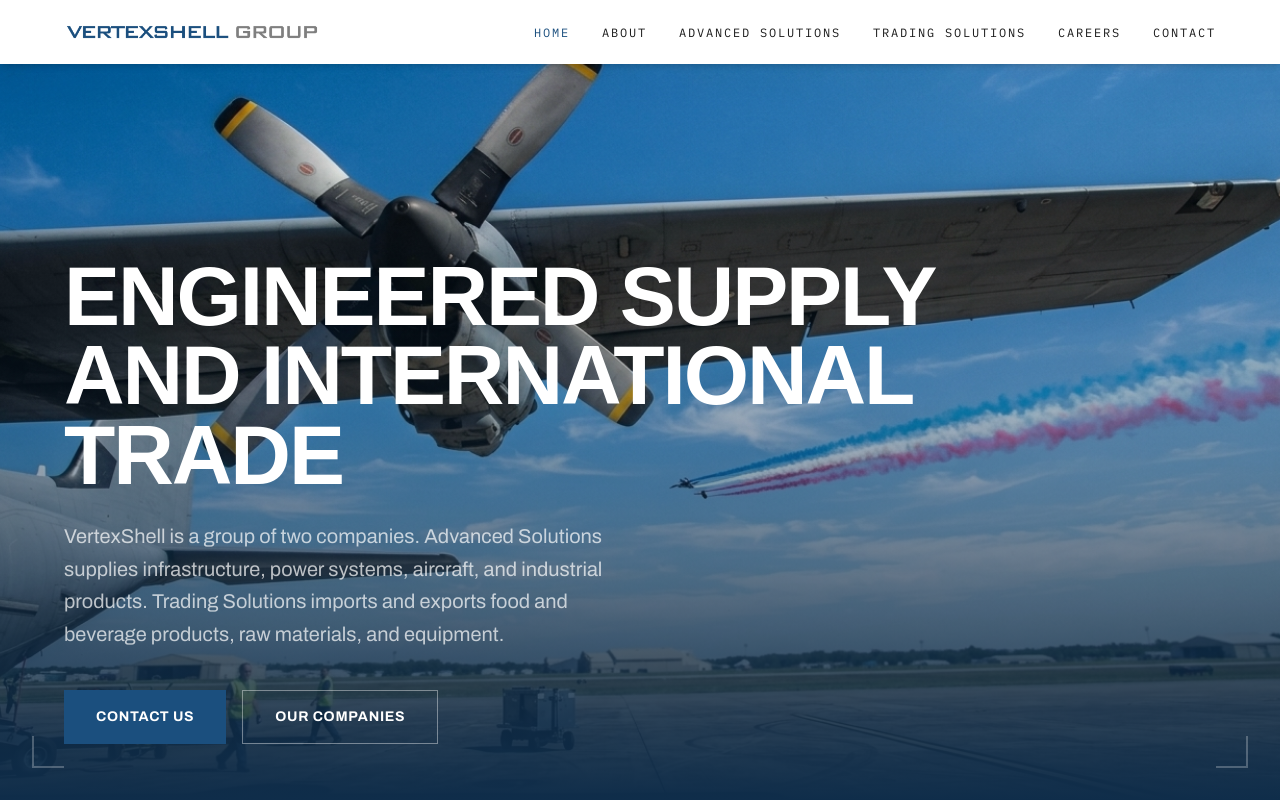
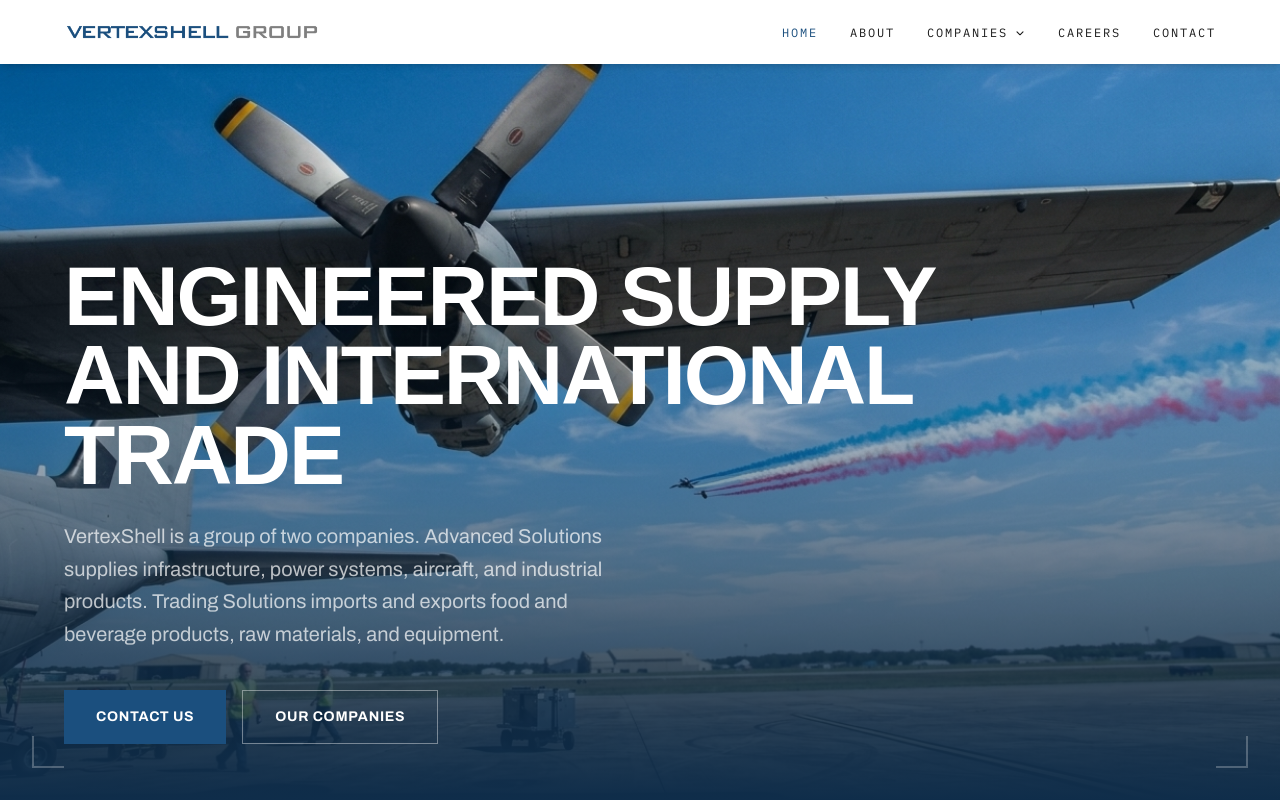
Before and after one commit to web-vx/vx-webapp, a Next.js app: page / in a window 1280 px wide. Shown: the top 800 px of the page. Built offline with nearby package versions, Linux system fonts and the light colour scheme; a web font is replaced by a local one.

Commit message:
Group company pages under a Companies dropdown in the nav
Co-Authored-By: Claude Sonnet 5.5 <noreply@anthropic.com>

```diff
--- a/components/Nav.tsx
+++ b/components/Nav.tsx
@@ -4,19 +4,26 @@ import { useState, useEffect } from "react";
 import Image from "next/image";
 import Link from "next/link";
 import { usePathname } from "next/navigation";
+import { companies } from "@/lib/companies";
 
-const links = [
+const linksBefore = [
   { label: "Home", href: "/" },
   { label: "About", href: "/about" },
-  { label: "Advanced Solutions", href: "/advanced-solutions" },
-  { label: "Trading Solutions", href: "/trading-solutions" },
+];
+
+const linksAfter = [
   { label: "Careers", href: "/careers" },
   { label: "Contact", href: "/contact" },
 ];
 
+const shortName = (name: string) => name.replace("VertexShell ", "");
+
 export default function Nav() {
   const pathname = usePathname();
   const [mobileOpen, setMobileOpen] = useState(false);
+  const [companiesOpen, setCompaniesOpen] = useState(false);
+
+  const companyActive = companies.some((c) => pathname === c.href);
 
   useEffect(() => {
     if (mobileOpen) {
@@ -28,6 +35,22 @@ export default function Nav() {
       document.body.style.overflow = "";
     };
   }, [mobileOpen]);
+
+  const desktopLink = (link: { label: string; href: string }) => {
+    const active = pathname === link.href;
+    return (
+      <li key={link.href}>
+        <Link
+          href={link.href}
+          className={`font-mono text-xs uppercase tracking-[0.15em] transition-colors ${
+            active ? "text-primary" : "text-foreground hover:text-primary"
+          }`}
+        >
+          {link.label}
+        </Link>
+      </li>
+    );
+  };
 
   return (
     <nav className="fixed top-0 left-0 right-0 z-50 bg-white shadow-md">
@@ -44,21 +67,73 @@ export default function Nav() {
         </Link>
 
         <ul className="hidden lg:flex items-center gap-8">
-          {links.map((link) => {
-            const active = pathname === link.href;
-            return (
-              <li key={link.href}>
-                <Link
-                  href={link.href}
-                  className={`font-mono text-xs uppercase tracking-[0.15em] transition-colors ${
-                    active ? "text-primary" : "text-foreground hover:text-primary"
+          {linksBefore.map(desktopLink)}
+
+          <li
+            className="relative"
+            onMouseEnter={() => setCompaniesOpen(true)}
+            onMouseLeave={() => setCompaniesOpen(false)}
+            onBlur={(e) => {
+              if (!e.currentTarget.contains(e.relatedTarget)) {
+                setCompaniesOpen(false);
+              }
+            }}
+            onKeyDown={(e) => {
+              if (e.key === "Escape") setCompaniesOpen(false);
+            }}
+          >
+            <button
+              type="button"
+              aria-haspopup="true"
+              aria-expanded={companiesOpen}
+              onClick={() => setCompaniesOpen(true)}
+              className={`inline-flex items-center gap-1.5 font-mono text-xs uppercase tracking-[0.15em] transition-colors ${
+                companyActive || companiesOpen
+                  ? "text-primary"
+                  : "text-foreground hover:text-primary"
               }`}
             >
-                  {link.label}
+              Companies
+              <svg
+                viewBox="0 0 20 20"
+                fill="none"
+                stroke="currentColor"
+                strokeWidth="1.8"
+                className={`w-3 h-3 transition-transform ${
+                  companiesOpen ? "rotate-180" : ""
+                }`}
+              >
+                <path d="M5 8l5 5 5-5" strokeLinecap="round" strokeLinejoin="round" />
+              </svg>
+            </button>
+
+            <div
+              className={`absolute left-1/2 -translate-x-1/2 top-full pt-4 transition-opacity duration-150 ${
+                companiesOpen ? "opacity-100" : "opacity-0 pointer-events-none"
+              }`}
+            >
+              <ul className="w-64 bg-white shadow-lg border border-foreground/10 py-2">
+                {companies.map((company) => (
+                  <li key={company.slug}>
+                    <Link
+                      href={company.href}
+                      onClick={() => setCompaniesOpen(false)}
+                      tabIndex={companiesOpen ? 0 : -1}
+                      className={`block px-5 py-3 font-mono text-xs uppercase tracking-[0.15em] transition-colors hover:bg-light hover:text-primary ${
+                        pathname === company.href
+                          ? "text-primary"
+                          : "text-foreground"
+                      }`}
+                    >
+                      {shortName(company.name)}
                     </Link>
                   </li>
-            );
-          })}
+                ))}
+              </ul>
+            </div>
+          </li>
+
+          {linksAfter.map(desktopLink)}
         </ul>
 
         <button
@@ -85,7 +160,39 @@ export default function Nav() {
         }`}
       >
         <ul className="flex flex-col p-8 gap-6">
-          {links.map((link) => (
+          {[
+            ...linksBefore.map((l) => ({ ...l, group: false })),
+            { label: "Companies", href: "", group: true },
+            ...linksAfter.map((l) => ({ ...l, group: false })),
+          ].map((link) =>
+            link.group ? (
+              <li key="companies">
+                <span
+                  className={`font-mono text-sm uppercase tracking-[0.15em] ${
+                    companyActive ? "text-primary" : "text-foreground"
+                  }`}
+                >
+                  Companies
+                </span>
+                <ul className="mt-4 ml-1 pl-4 border-l border-foreground/15 flex flex-col gap-4">
+                  {companies.map((company) => (
+                    <li key={company.slug}>
+                      <Link
+                        href={company.href}
+                        onClick={() => setMobileOpen(false)}
+                        className={`font-mono text-sm uppercase tracking-[0.15em] transition-colors ${
+                          pathname === company.href
+                            ? "text-primary"
+                            : "text-foreground/70 hover:text-primary"
+                        }`}
+                      >
+                        {shortName(company.name)}
+                      </Link>
+                    </li>
+                  ))}
+                </ul>
+              </li>
+            ) : (
               <li key={link.href}>
                 <Link
                   href={link.href}
@@ -99,7 +206,8 @@ export default function Nav() {
                   {link.label}
                 </Link>
               </li>
-          ))}
+            )
+          )}
         </ul>
       </div>
     </nav>
```
Lines whose indentation alone changed are shown as unchanged.
